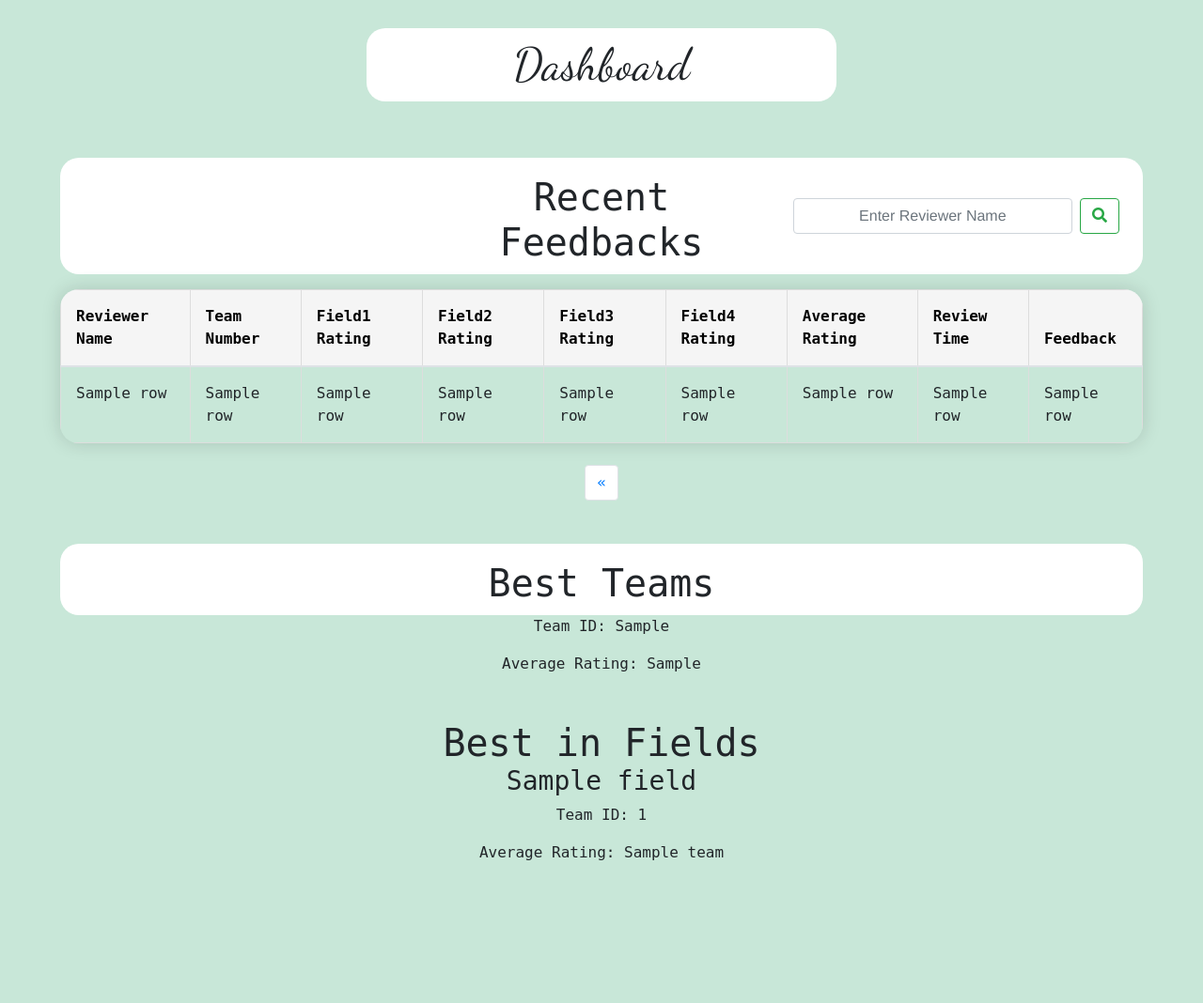
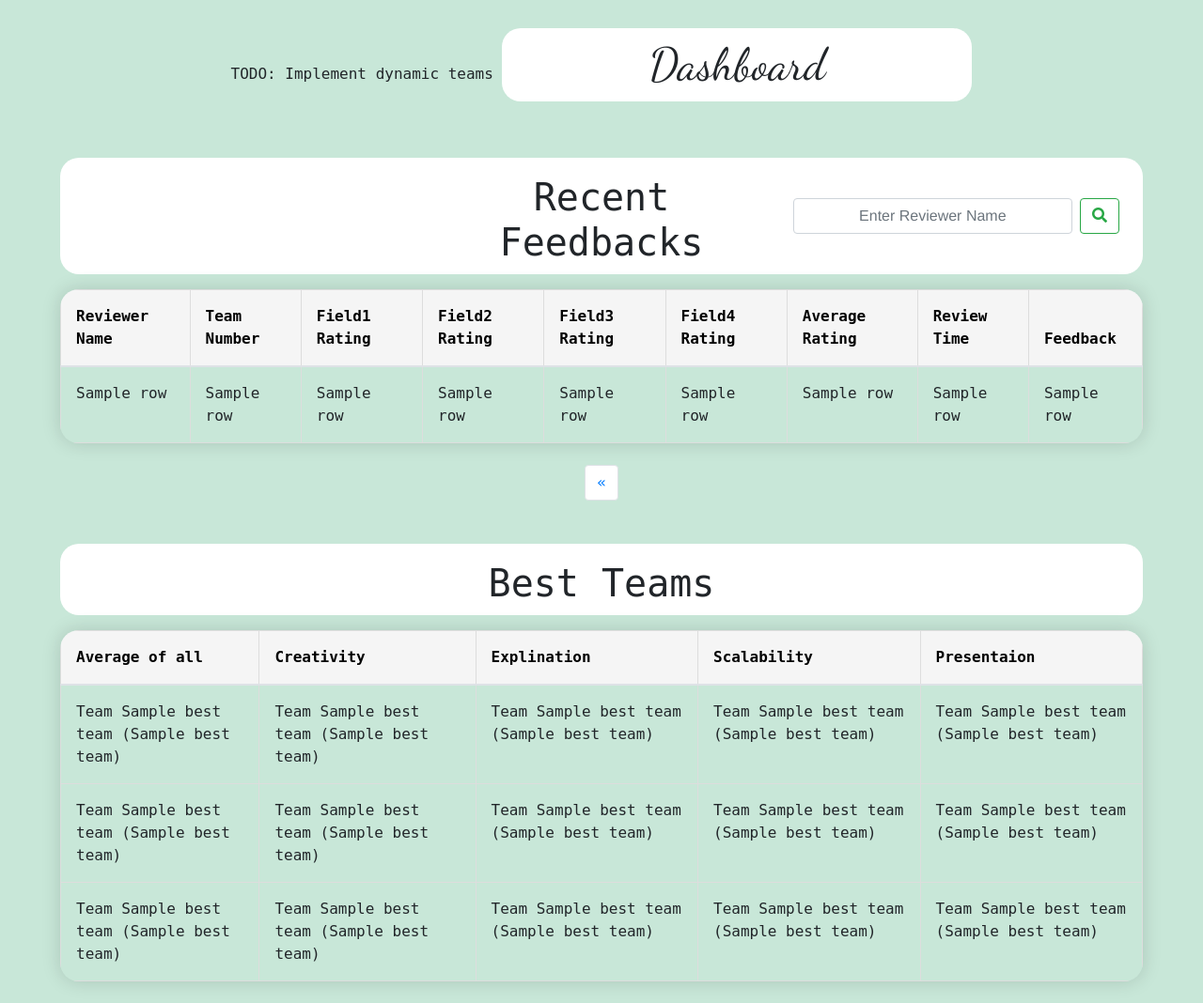
Before and after one commit to nishith-p-shetty/flask-feedback-form, a Flask app: template public/templates/dashboard.html in a window 1280 px wide. Shown: the whole page at 94% size. Before the commit the page ends 916 px from the top, so only its background shows below. Run offline with Flask 2, Linux system fonts and the light colour scheme; the template is opened without the code that fills it: most values are stand-ins (such as "Sample title", 1, 10 or a date in 2020); some libraries are stand-ins or nearby versions.

Commit message:
Add Best Teams Table

```diff
--- a/app.py
+++ b/app.py
@@ -171,46 +171,47 @@ def dashboard():
 
     data = cursor.fetchall()
 
-    # with open('data.txt', 'w') as f:
-    #     for row in data:
-    #         f.write(str(row)+'\n')
+    # TODO Implement dynamic teams
 
-    # Fetch the team with the highest average rating
     cursor.execute('''
-        SELECT team_id, AVG(average_rating) as avg_rating
+        (SELECT 'average_rating' AS rating_type, team_id, AVG(average_rating) AS rating
         FROM feedbacks
         GROUP BY team_id
-        ORDER BY avg_rating DESC
-        LIMIT 1;
+        ORDER BY rating DESC)
+        UNION ALL
+        (SELECT 'field1_rating' AS rating_type, team_id, AVG(field1_rating) AS rating
+        FROM feedbacks
+        GROUP BY team_id
+        ORDER BY rating DESC)
+        UNION ALL
+        (SELECT 'field2_rating' AS rating_type, team_id, AVG(field2_rating) AS rating
+        FROM feedbacks
+        GROUP BY team_id
+        ORDER BY rating DESC)
+        UNION ALL
+        (SELECT 'field3_rating' AS rating_type, team_id, AVG(field3_rating) AS rating
+        FROM feedbacks
+        GROUP BY team_id
+        ORDER BY rating DESC)
+        UNION ALL
+        (SELECT 'field4_rating' AS rating_type, team_id, AVG(field4_rating) AS rating
+        FROM feedbacks
+        GROUP BY team_id
+        ORDER BY rating DESC)
     ''')
-    best_team = cursor.fetchone()
-
-    # Fetch the team with the highest rating in each field
-    fields = ['field1_rating', 'field2_rating',
-              'field3_rating', 'field4_rating']
-    best_in_fields = {}
-    for field in fields:
-        cursor.execute(f'''
-            SELECT team_id, AVG({field}) as avg_rating
-            FROM feedbacks
-            GROUP BY team_id
-            ORDER BY avg_rating DESC
-            LIMIT 1;
-        ''')
-        best_in_fields[field] = cursor.fetchone()
-
-    # Fetch reviewer statistics
-    cursor.execute('''
-        SELECT reviewer_id, COUNT(*) as review_count, AVG(average_rating) as avg_rating
-        FROM feedbacks
-        GROUP BY reviewer_id;
-    ''')
-    reviewer_stats = cursor.fetchall()
+    best_teams = cursor.fetchall()
 
     cursor.close()
     conn.close()
 
-    return render_template('dashboard.html', data=data, best_team=best_team, best_in_fields=best_in_fields, reviewer_stats=reviewer_stats, total_pages=total_pages, page=page, search=search)
+    return render_template(
+        'dashboard.html',
+        best_teams=best_teams,
+        data=data,
+        total_pages=total_pages,
+        page=page,
+        search=search
+    )
 
 
 @app.route('/logout')
--- a/public/static/css/styles.css
+++ b/public/static/css/styles.css
@@ -181,11 +181,11 @@ input {
 .table {
   width: 100%;
   margin: 1rem 0;
+  display: inline-block;
   border-collapse: collapse;
   border-radius: 20px; /* Add border radius */
   overflow: hidden;
   box-shadow: 0 0 20px rgba(0,0,0,0.15); /* Add box shadow */
-  display: inline-block;
   text-align: center;
 }
 
--- a/public/templates/dashboard.html
+++ b/public/templates/dashboard.html
@@ -7,6 +7,7 @@
     <link rel="stylesheet" href="{{ url_for('static', filename='css/styles.css')}}">
 </head>
 <body>
+    TODO: Implement dynamic teams
         <div class="form">
             <h1>Dashboard</h1>
         </div>
@@ -57,15 +58,6 @@
                     </tr>
                     {% endfor %}
                 </tbody>
-                <!-- <div class="pagination">
-                    {% for page_num in range(1, total_pages+1) %}
-                        {% if page_num != page %}
-                            <a href="{{ url_for('dashboard', page=page_num) }}">{{ page_num }}</a>
-                        {% else %}
-                            <span>{{ page_num }}</span>
-                        {% endif %}
-                    {% endfor %}
-                </div> -->
             </table>
             <div class="d-flex justify-content-center">
                 <nav aria-label="Page navigation example">
@@ -99,15 +91,29 @@
             <h2>Best Teams</h2>
         </div>
         <br/>
-        <p>Team ID: {{ best_team[0] }}</p>
-        <p>Average Rating: {{ best_team[1] }}</p>
 
-        <h2 class="mt-5">Best in Fields</h2>
-        {% for field, team in best_in_fields.items() %}
-        <h3>{{ field }}</h3>
-        <p>Team ID: {{ team[0] }}</p>
-        <p>Average Rating: {{ team[1] }}</p>
-        {% endfor %}
+        <table class="table" style="width: 90%;">
+            <thead>
+                <tr>
+                    <th>Average of all</th>
+                    <th>Creativity</th>
+                    <th>Explination</th>
+                    <th>Scalability</th>
+                    <th>Presentaion</th>
+                </tr>
+            </thead>
+            <tbody>
+                {% for i in range(0,3) %}
+                <tr>
+                    <td>Team {{ best_teams[i][1] }} ({{ best_teams[i][2] }})</td>
+                    <td>Team {{ best_teams[i+3][1] }} ({{ best_teams[i+3][2] }})</td>
+                    <td>Team {{ best_teams[i+6][1] }} ({{ best_teams[i+6][2] }})</td>
+                    <td>Team {{ best_teams[i+9][1] }} ({{ best_teams[i+9][2] }})</td>
+                    <td>Team {{ best_teams[i+12][1] }} ({{ best_teams[i+12][2] }})</td>
+                </tr>
+                {% endfor %}
+            </tbody>
+        </table>
 
     <script src="https://stackpath.bootstrapcdn.com/bootstrap/4.5.0/js/bootstrap.min.js"></script>
 </body>
--- a/public/templates/index.html
+++ b/public/templates/index.html
@@ -17,7 +17,7 @@
   </div>
   <form action="/submit" method="POST">
     <div class="form">
-      <input type="text" placeholder="Enter your name" name="reviewer_name required">
+      <input type="text" placeholder="Enter your name" name="reviewer_name" required>
     </div>
     <br>
       {% for i in range(1, no_t+1) %}
```
